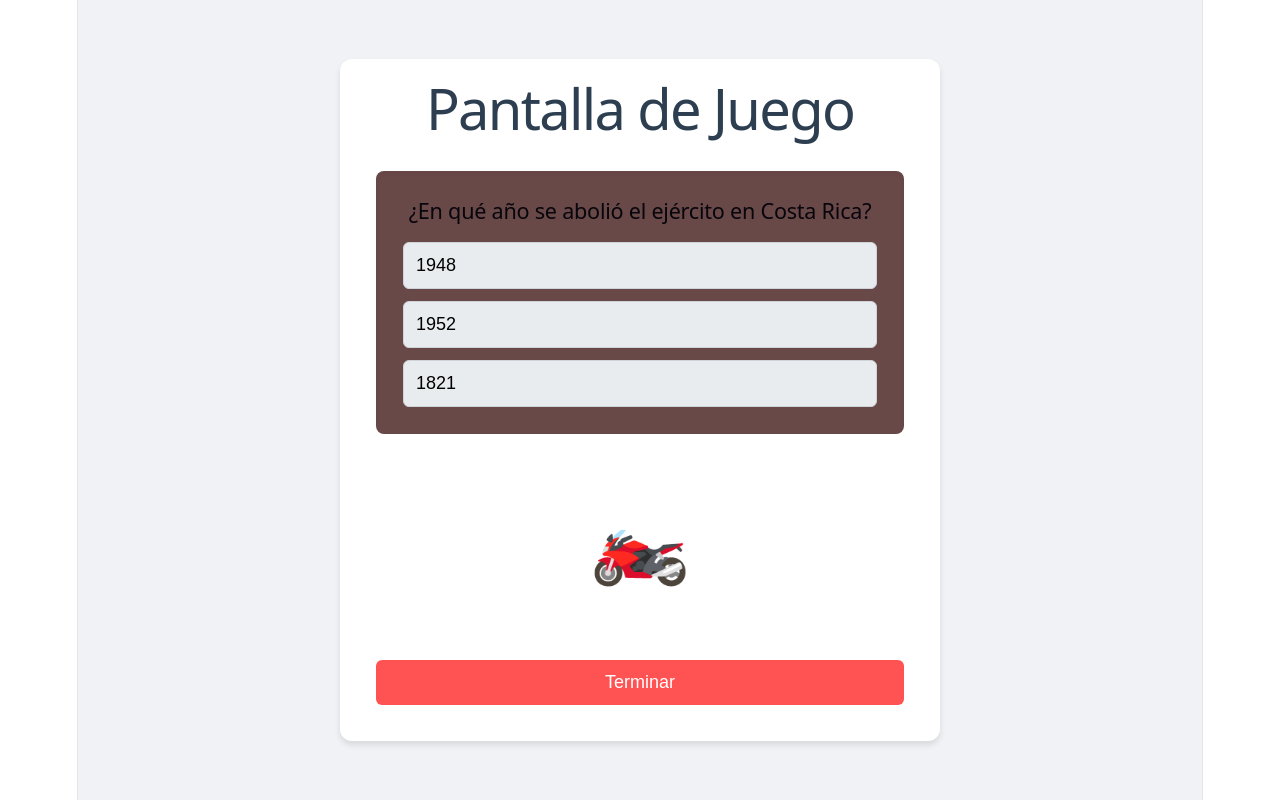
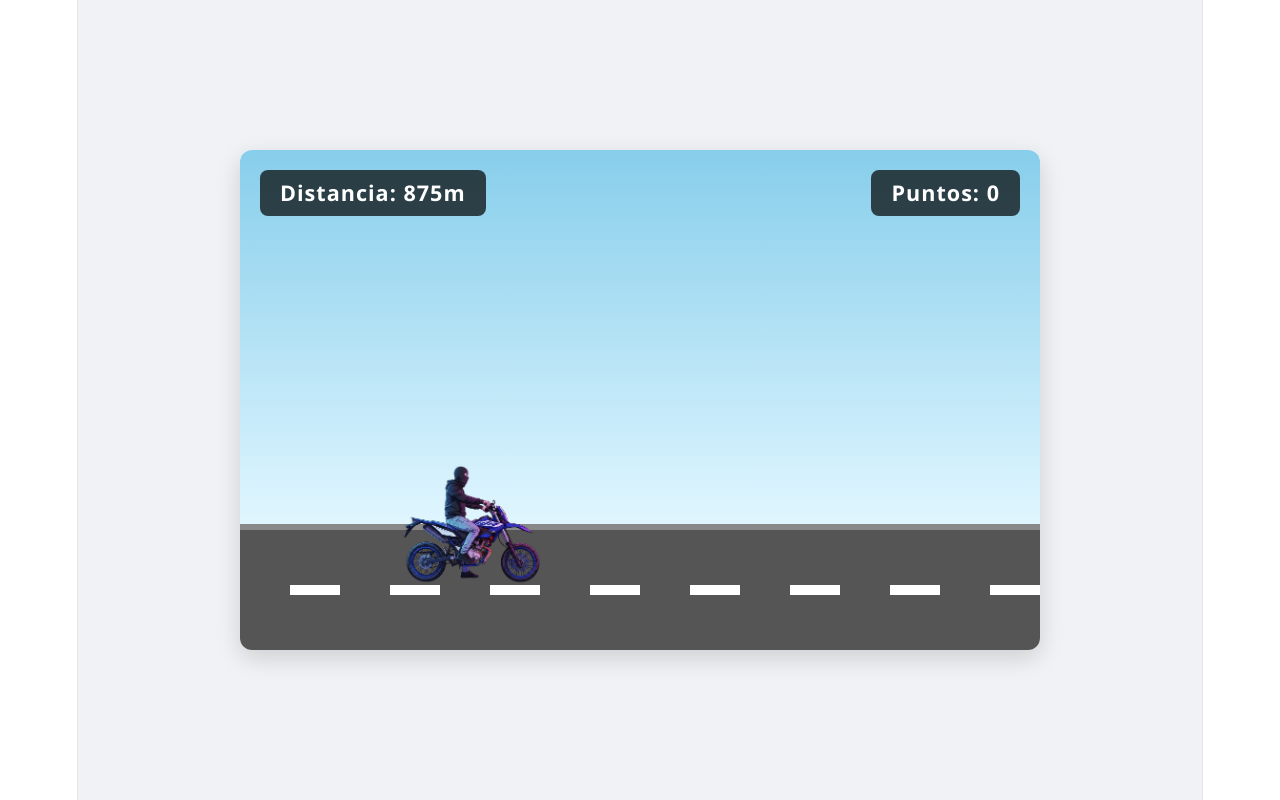
Before and after one commit to DannyOrtizMartinez/ProyectoPersonal-Multimedios, a Vue app: page / in a window 1280 px wide. Both pictures are taken after a click on the button "Jugar". Built offline with nearby package versions, Linux system fonts and the light colour scheme.

Commit message:
Version un poco mas estable del juego, antes de realizar nuevos combios

```diff
--- a/src/components/GameScreen.vue
+++ b/src/components/GameScreen.vue
@@ -3,13 +3,31 @@ import { ref, onMounted, onUnmounted } from 'vue'
 
 const emit = defineEmits(['cambiar-pantalla'])
 
+// Estados de la trivia
 const listaPreguntas = ref([])
 const indicePregunta = ref(0)
 
+// Estados del jugador
+const distancia = ref(0)
+const puntos = ref(0)
+
+// Referencias a los audios
 const audioAcierto = ref(null)
 const audioError = ref(null)
 const audioGameOver = ref(null)
 
+// Estados del juego (Endless Runner)
+const anguloRotacion = ref(0)
+const juegoPausado = ref(false)
+const mostrandoPregunta = ref(false)
+
+let isAccelerating = false
+let isBraking = false
+let gameLoopId = null
+let lastTime = 0
+let tiempoAcumuladoPregunta = 0
+
+// Cargar preguntas desde el JSON
 const cargarPreguntas = async () => {
   try {
     const respuesta = await fetch('/preguntas.json')
@@ -20,72 +38,170 @@ const cargarPreguntas = async () => {
   }
 }
 
-const anguloRotacion = ref(0)
-
-const revisarDerrota = () => {
-  if (anguloRotacion.value <= -60 || anguloRotacion.value >= 60) {
-    if (audioGameOver.value) {
-      audioGameOver.value.currentTime = 0
-      audioGameOver.value.play()
-    }
-    emit('cambiar-pantalla', 'result')
+// Controles de teclado
+const manejarTeclaDown = (event) => {
+  if (juegoPausado.value) return
+  if (event.key === 'ArrowRight' || event.key === 'ArrowUp') {
+    isAccelerating = true
+  } else if (event.key === 'ArrowLeft' || event.key === 'ArrowDown') {
+    isBraking = true
   }
 }
 
-const manejarTeclado = (event) => {
-  if (event.key === 'ArrowLeft') {
-    anguloRotacion.value -= 5
-  } else if (event.key === 'ArrowRight') {
-    anguloRotacion.value += 5
+const manejarTeclaUp = (event) => {
+  if (event.key === 'ArrowRight' || event.key === 'ArrowUp') {
+    isAccelerating = false
+  } else if (event.key === 'ArrowLeft' || event.key === 'ArrowDown') {
+    isBraking = false
   }
-  revisarDerrota()
+}
+
+// Bucle principal del juego (Game Loop)
+const gameLoop = (timestamp) => {
+  if (!lastTime) lastTime = timestamp
+  const deltaTime = timestamp - lastTime
+  lastTime = timestamp
+
+  if (!juegoPausado.value) {
+    // 1. Aumentar distancia
+    distancia.value += 5 * (deltaTime / 16)
+    tiempoAcumuladoPregunta += deltaTime
+
+    // 2. Físicas y Gravedad
+    if (isAccelerating) {
+      anguloRotacion.value += 1.5 * (deltaTime / 16) // Hace wheelie
+    } else if (isBraking) {
+      anguloRotacion.value -= 1.5 * (deltaTime / 16) // Se inclina hacia adelante
+    } else {
+      // Gravedad: Volver a 0 lentamente si no presiona nada
+      if (anguloRotacion.value > 0) {
+        anguloRotacion.value = Math.max(0, anguloRotacion.value - 1.0 * (deltaTime / 16))
+      } else if (anguloRotacion.value < 0) {
+        anguloRotacion.value = Math.min(0, anguloRotacion.value + 1.0 * (deltaTime / 16))
+      }
+    }
+
+    // 3. Revisar condición de derrota (Game Over)
+    if (anguloRotacion.value > 60 || anguloRotacion.value < -20) {
+      terminarJuego()
+      return // Detener el loop de este frame
+    }
+
+    // 4. Aparición de preguntas (ej. cada 5 segundos)
+    if (tiempoAcumuladoPregunta >= 5000 && indicePregunta.value < listaPreguntas.value.length) {
+      mostrarPregunta()
+    }
+  }
+
+  // Siguiente frame
+  gameLoopId = requestAnimationFrame(gameLoop)
+}
+
+const mostrarPregunta = () => {
+  juegoPausado.value = true
+  mostrandoPregunta.value = true
+  tiempoAcumuladoPregunta = 0
+
+  // Reiniciar estado de teclas para evitar aceleración accidental post-pausa
+  isAccelerating = false
+  isBraking = false
 }
 
 const verificarRespuesta = (opcionSeleccionada) => {
   const preguntaActual = listaPreguntas.value[indicePregunta.value]
 
   if (opcionSeleccionada === preguntaActual.respuesta_correcta) {
+    // Acierto
     if (audioAcierto.value) {
       audioAcierto.value.currentTime = 0
       audioAcierto.value.play()
     }
-    anguloRotacion.value = 0 // Estabilizar
-
-    if (indicePregunta.value < listaPreguntas.value.length - 1) {
-      indicePregunta.value++
+    puntos.value += 100
   } else {
-      emit('cambiar-pantalla', 'result') // Se acabaron las preguntas
-    }
-  } else {
+    // Error
     if (audioError.value) {
       audioError.value.currentTime = 0
       audioError.value.play()
     }
-    const desestabilizacion = Math.random() > 0.5 ? 35 : -35
-    anguloRotacion.value += desestabilizacion
-    revisarDerrota()
+    // Desestabilizar la moto (Suma bruscamente 35 grados)
+    anguloRotacion.value += 35
+  }
+
+  // Ocultar modal y reanudar
+  mostrandoPregunta.value = false
+  juegoPausado.value = false
+  lastTime = performance.now() // Evitar salto de tiempo en deltaTime tras la pausa
+
+  // Pasar a la siguiente pregunta
+  if (indicePregunta.value < listaPreguntas.value.length) {
+    indicePregunta.value++
+  }
+
+  // Revisar derrota inmediatamente por si la desestabilización lo hizo caer
+  if (anguloRotacion.value > 60 || anguloRotacion.value < -20) {
+    terminarJuego()
   }
 }
 
+const terminarJuego = () => {
+  juegoPausado.value = true
+  if (audioGameOver.value) {
+    audioGameOver.value.currentTime = 0
+    audioGameOver.value.play()
+  }
+  cancelAnimationFrame(gameLoopId)
+  emit('cambiar-pantalla', 'result')
+}
+
+// Ciclos de vida
 onMounted(() => {
   cargarPreguntas()
-  window.addEventListener('keydown', manejarTeclado)
+  window.addEventListener('keydown', manejarTeclaDown)
+  window.addEventListener('keyup', manejarTeclaUp)
+
+  // Iniciar el Game Loop
+  lastTime = performance.now()
+  gameLoopId = requestAnimationFrame(gameLoop)
 })
 
 onUnmounted(() => {
-  window.removeEventListener('keydown', manejarTeclado)
+  window.removeEventListener('keydown', manejarTeclaDown)
+  window.removeEventListener('keyup', manejarTeclaUp)
+  cancelAnimationFrame(gameLoopId)
 })
 </script>
 
 <template>
-  <div class="screen">
-    <h1>Pantalla de Juego</h1>
+  <div class="screen endless-runner" :class="{ pausado: juegoPausado }">
+    <!-- UI Superior (Puntos y Distancia) -->
+    <div class="stats">
+      <div class="stat-box">Distancia: {{ Math.floor(distancia) }}m</div>
+      <div class="stat-box">Puntos: {{ puntos }}</div>
+    </div>
 
-    <div v-if="listaPreguntas.length > 0" class="pregunta-container">
-      <h2>{{ listaPreguntas[indicePregunta].pregunta }}</h2>
+    <!-- Área de juego -->
+    <div class="game-area">
+      <!-- Fondo y carretera animada -->
+      <div class="sky"></div>
+      <div class="road-container">
+        <div class="road"></div>
+      </div>
+
+      <!-- Moto -->
+      <div class="moto-wrapper">
+        <div class="moto-container" :style="{ transform: `rotate(${anguloRotacion}deg)` }">
+          <img src="/moto.png" alt="Moto" class="moto-img" />
+        </div>
+      </div>
+    </div>
+
+    <!-- Modal de Pregunta -->
+    <div v-if="mostrandoPregunta && listaPreguntas.length > 0" class="modal-overlay">
+      <div class="pregunta-container">
+        <h2>{{ listaPreguntas[indicePregunta]?.pregunta }}</h2>
         <div class="opciones">
           <button
-          v-for="(opcion, index) in listaPreguntas[indicePregunta].opciones"
+            v-for="(opcion, index) in listaPreguntas[indicePregunta]?.opciones"
             :key="index"
             class="btn-opcion"
             @click="verificarRespuesta(opcion)"
@@ -94,15 +210,7 @@ onUnmounted(() => {
           </button>
         </div>
       </div>
-    <div v-else>
-      <p>Cargando preguntas...</p>
     </div>
-
-    <div class="moto-container" :style="{ transform: `rotate(${anguloRotacion}deg)` }">
-      🏍️
-    </div>
-
-    <button class="btn-terminar" @click="emit('cambiar-pantalla', 'result')">Terminar</button>
 
     <!-- Audios ocultos -->
     <audio ref="audioAcierto" src="/acierto.mp3"></audio>
@@ -112,80 +220,188 @@ onUnmounted(() => {
 </template>
 
 <style scoped>
-.screen {
-  padding: 2rem;
-  background: white;
+/* Contenedor principal de la pantalla */
+.screen.endless-runner {
+  position: relative;
+  width: 100%;
+  max-width: 800px;
+  height: 500px;
+  background: #fff;
   border-radius: 12px;
-  box-shadow: 0 4px 6px rgba(0,0,0,0.1);
-  width: 100%;
-  max-width: 600px;
-  box-sizing: border-box;
+  box-shadow: 0 8px 24px rgba(0,0,0,0.15);
+  overflow: hidden;
+  display: flex;
+  flex-direction: column;
+  padding: 0;
+}
+
+/* Estadísticas Superiores */
+.stats {
+  position: absolute;
+  top: 20px;
+  left: 20px;
+  right: 20px;
+  display: flex;
+  justify-content: space-between;
+  z-index: 10;
+}
+
+.stat-box {
+  background: rgba(0, 0, 0, 0.7);
+  color: white;
+  padding: 10px 20px;
+  border-radius: 8px;
+  font-weight: bold;
+  font-size: 1.2rem;
+  letter-spacing: 1px;
+}
+
+/* Escenario del Juego */
+.game-area {
+  flex: 1;
+  position: relative;
   display: flex;
   flex-direction: column;
 }
-h1 { margin-top: 0; color: #2c3e50; }
+
+.sky {
+  flex: 1;
+  background: linear-gradient(to bottom, #87CEEB, #E0F6FF);
+}
+
+.road-container {
+  height: 120px;
+  position: relative;
+  background: #555;
+  border-top: 6px solid #888;
+  overflow: hidden;
+}
+
+.road {
+  position: absolute;
+  bottom: 0;
+  left: 0;
+  width: 200%;
+  height: 100%;
+  /* Líneas de la carretera */
+  background-image: repeating-linear-gradient(
+    90deg,
+    transparent 0,
+    transparent 50px,
+    #fff 50px,
+    #fff 100px
+  );
+  background-size: 100px 10px;
+  background-position: center 50%;
+  background-repeat: repeat-x;
+  animation: moveRoad 0.8s linear infinite;
+}
+
+/* Pausar animaciones cuando el juego está pausado */
+.screen.pausado .road {
+  animation-play-state: paused;
+}
+
+@keyframes moveRoad {
+  from { transform: translateX(0); }
+  to { transform: translateX(-100px); }
+}
+
+/* Vehículo */
+.moto-wrapper {
+  position: absolute;
+  bottom: 60px; /* Posicionado justo sobre la carretera */
+  left: 20%;
+}
+
+.moto-container {
+  width: 140px;
+  height: auto;
+  display: flex;
+  align-items: center;
+  justify-content: center;
+  transform-origin: bottom center; /* Rota desde la rueda trasera/centro inferior */
+  /* NO poner transition: transform aquí para que requestAnimationFrame fluya sin jitter */
+}
+
+.moto-img {
+  width: 100%;
+  height: auto;
+  /* Efecto placeholder por si no hay imagen aún */
+  min-height: 80px;
+  background-color: transparent;
+}
+
+/* Modal de Pregunta */
+.modal-overlay {
+  position: absolute;
+  top: 0;
+  left: 0;
+  width: 100%;
+  height: 100%;
+  background: rgba(0, 0, 0, 0.6);
+  backdrop-filter: blur(4px);
+  display: flex;
+  align-items: center;
+  justify-content: center;
+  z-index: 20;
+}
+
 .pregunta-container {
-  margin: 1rem 0;
-  padding: 1.5rem;
-  background-color: #694848;
-  border-radius: 8px;
-  color: #f3efef;
-  box-shadow: inset 0 2px 4px rgba(0,0,0,0.05);
+  background: white;
+  padding: 2rem;
+  border-radius: 12px;
+  width: 90%;
+  max-width: 500px;
+  box-shadow: 0 10px 30px rgba(0,0,0,0.3);
+  text-align: center;
+  animation: popIn 0.3s ease-out;
 }
-h2 {
-  font-size: 1.2rem;
+
+@keyframes popIn {
+  from { transform: scale(0.9); opacity: 0; }
+  to { transform: scale(1); opacity: 1; }
+}
+
+.pregunta-container h2 {
   margin-top: 0;
+  color: #2c3e50;
+  font-size: 1.4rem;
 }
+
 .opciones {
   display: flex;
   flex-direction: column;
   gap: 12px;
-  margin-top: 1rem;
+  margin-top: 1.5rem;
 }
+
 .btn-opcion {
-  padding: 12px;
-  font-size: 1rem;
+  padding: 14px;
+  font-size: 1.1rem;
   cursor: pointer;
-  background-color: #e9ecef;
-  border: 1px solid #ced4da;
-  border-radius: 6px;
+  background-color: #f8f9fa;
+  border: 2px solid #e9ecef;
+  border-radius: 8px;
   transition: all 0.2s ease;
-  color: #000000;
-  text-align: left;
+  color: #333;
+  font-weight: 500;
 }
+
 .btn-opcion:hover {
-  background-color: #dee2e6;
-  transform: translateX(4px);
+  background-color: #e2e6ea;
+  border-color: #dae0e5;
+  transform: translateY(-2px);
 }
-.btn-terminar {
-  margin-top: 2rem;
-  padding: 12px 24px;
-  font-size: 1rem;
-  cursor: pointer;
-  background-color: #ff5252;
-  color: white;
-  border: none;
-  border-radius: 6px;
-  width: 100%;
-  transition: background-color 0.2s;
-}
-.btn-terminar:hover {
-  background-color: #ff1744;
-}
-.moto-container {
-  margin: 2rem auto;
-  font-size: 80px;
-  width: 100px;
-  height: 100px;
-  display: flex;
-  align-items: center;
-  justify-content: center;
-  transition: transform 0.1s linear;
-}
-@media (max-width: 480px) {
-  .screen { padding: 1.5rem; }
-  h2 { font-size: 1.1rem; }
-  .btn-opcion { font-size: 0.95rem; }
-  .moto-container { font-size: 60px; height: 80px; margin: 1rem auto; }
+
+/* Responsividad */
+@media (max-width: 600px) {
+  .screen.endless-runner { height: 100vh; max-height: none; border-radius: 0; }
+  .moto-wrapper { bottom: 80px; left: 10%; }
+  .moto-container { width: 100px; }
+  .stat-box { font-size: 1rem; padding: 8px 15px; }
+  .pregunta-container { padding: 1.5rem; }
+  .pregunta-container h2 { font-size: 1.2rem; }
+  .btn-opcion { padding: 12px; font-size: 1rem; }
 }
 </style>
```
Also changed, not shown: public/moto.png (added). Lines whose indentation alone changed are shown as unchanged.
